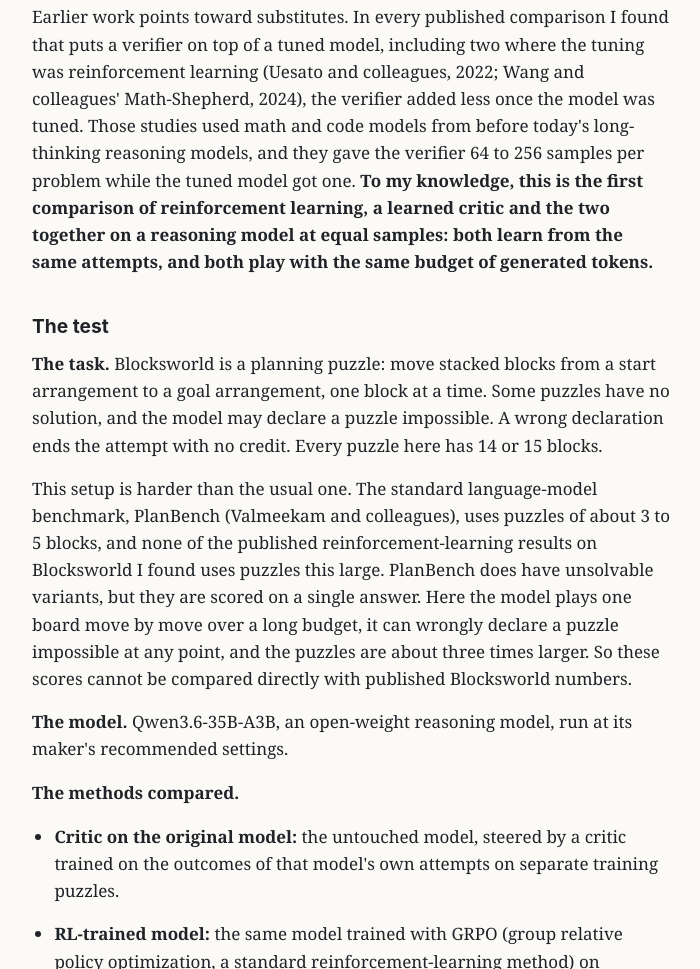
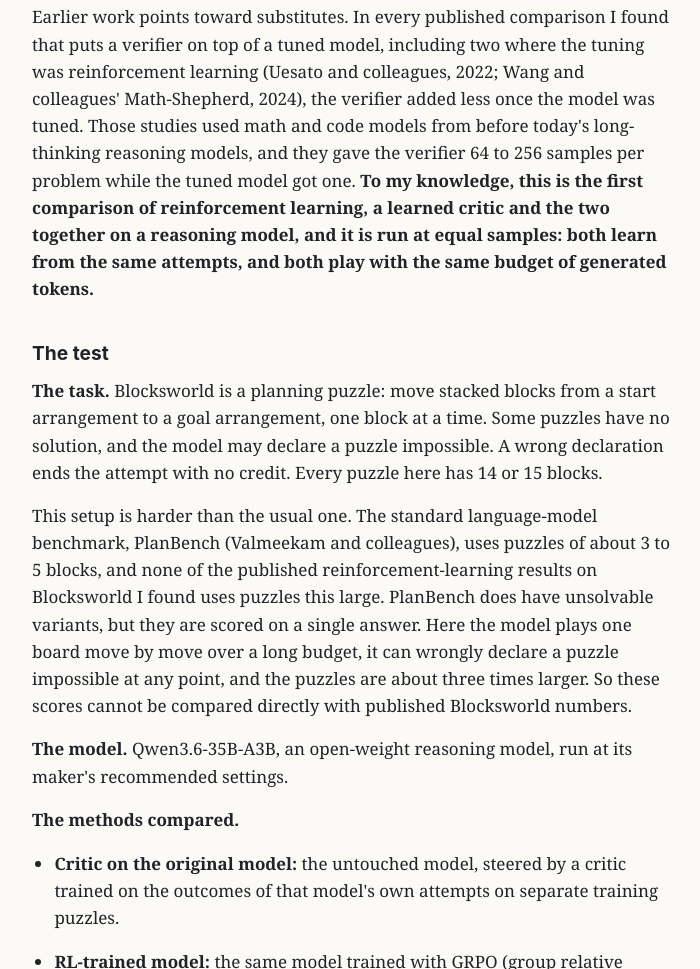
Before and after one commit to jeffpicel/jeffpicel.github.io, a plain HTML site: page note.html in a window 1280 px wide. Shown: the part 823-1792 px from the top of the page, without its empty margins (288-988 px from the left). Drawn offline with Linux system fonts and the light colour scheme.

Commit message:
Note: lead the novelty sentence with reasoning model
Co-Authored-By: Claude Opus 5.5 <noreply@anthropic.com>
Claude-Session: https://claude.ai/code/session_01XdHXP1ezNk6MLRsgHZrSkt

```diff
--- a/note.html
+++ b/note.html
@@ -19,7 +19,7 @@
 <h2>The question</h2>
 <p>Reinforcement learning is the standard way to make a language model better at a task: you change the model's weights until it succeeds more often. A <strong>critic</strong> is a different route. It is a small separate network that reads the model's internal state partway through an attempt and forecasts whether the attempt will succeed. When the model is unsure, it drafts several candidate continuations, the critic scores them, and the model keeps the best one. The model itself never changes.</p>
 <p>So two questions follow. Can a critic on the untouched model keep up with reinforcement learning? And if you use both, do the gains add up, or does reinforcement learning already capture what the critic adds? The answer matters for safety because a critic can be inspected, swapped or switched off without touching the model, and because whatever it learned is separate from what training taught the model.</p>
-<p>Earlier work points toward substitutes. In every published comparison I found that puts a verifier on top of a tuned model, including two where the tuning was reinforcement learning (Uesato and colleagues, 2022; Wang and colleagues' Math-Shepherd, 2024), the verifier added less once the model was tuned. Those studies used math and code models from before today's long-thinking reasoning models, and they gave the verifier 64 to 256 samples per problem while the tuned model got one. <strong>To my knowledge, this is the first comparison of reinforcement learning, a learned critic and the two together on a reasoning model at equal samples: both learn from the same attempts, and both play with the same budget of generated tokens.</strong></p>
+<p>Earlier work points toward substitutes. In every published comparison I found that puts a verifier on top of a tuned model, including two where the tuning was reinforcement learning (Uesato and colleagues, 2022; Wang and colleagues' Math-Shepherd, 2024), the verifier added less once the model was tuned. Those studies used math and code models from before today's long-thinking reasoning models, and they gave the verifier 64 to 256 samples per problem while the tuned model got one. <strong>To my knowledge, this is the first comparison of reinforcement learning, a learned critic and the two together on a reasoning model, and it is run at equal samples: both learn from the same attempts, and both play with the same budget of generated tokens.</strong></p>
 
 
 <h2>The test</h2>
```
